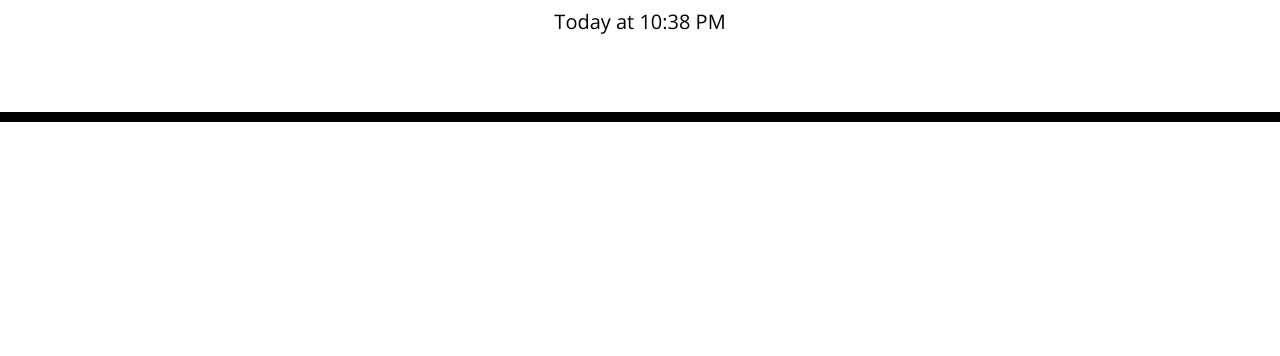
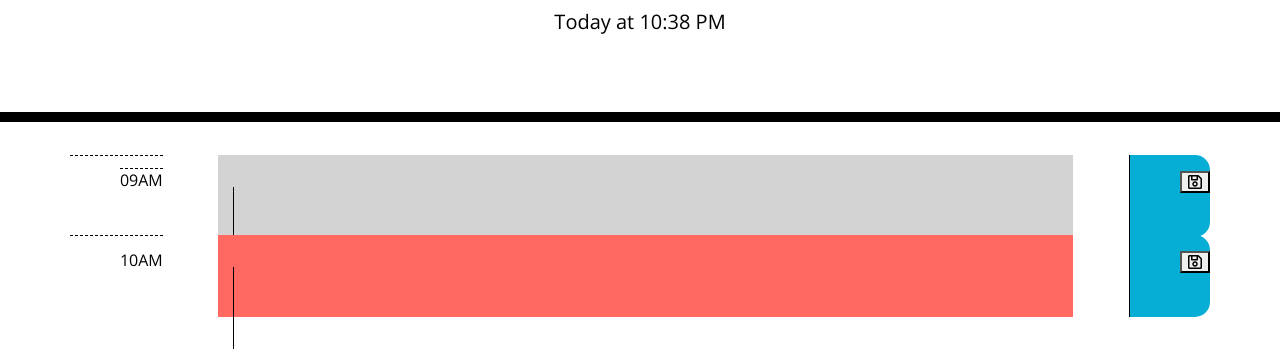
Before and after one commit to Feortegas/whats-up-today, a plain HTML site: page index.html in a window 1280 px wide. Shown: the part 182-538 px from the top of the page. Drawn offline with nearby package versions, Linux system fonts and the light colour scheme.

Commit message:
initial HTML added with 9Am and 10AM timeblocks for .js development

```diff
--- a/assets/css/style.css
+++ b/assets/css/style.css
@@ -10,7 +10,10 @@ textarea{
   resize: none;
   color: #000000;
   border-left: 1px solid black;
-  padding: 10px;
+  padding: 0 10px;
+  width: 100%;
+  height: 100%;
+  box-sizing: border-box;
 }
 
 .jumbotron {
@@ -34,6 +37,7 @@ textarea{
   white-space: pre-wrap;
   height: 80px;
   border-top: 1px solid white;;
+  justify-content: space-between;
 }
 
 .hour {
--- a/assets/js/script.js
+++ b/assets/js/script.js
@@ -11,14 +11,8 @@ var appointment =
     };
 
 
-// on page load - build working hours agenda - 8am-5pm
-var buildAgenda = function() {
-    // loop through the daily working hours
-    for (let i = 0; i < 9; i++) {
+// on page load - load data from local storage
 
-    }
-
-};
 
 
 // after elements are created - style colors if past (gray) /present (red) /future (green)
--- a/index.html
+++ b/index.html
@@ -30,6 +30,36 @@
     </header>
     <div class="container">
       <!-- Timeblocks go here -->
+      <main class="time-block">
+
+        <!-- 9AM timeblock -->
+        <div class="row">
+          <div class="hour">
+            <span class="hour">09AM</span>
+          </div>
+          <div class="col-9 past">
+            <textarea name="" id="appointment" cols="100" rows="2"></textarea>
+          </div>
+          <div class="saveBtn">
+            <button><i class="far fa-save"></i></button>
+          </div>
+        </div>
+
+        <!-- 10AM timeblock -->
+        <div class="row">
+          <div class="hour">
+            <span>10AM</span>
+          </div>
+          <div class="col-9 present">
+            <textarea name="" id="appointment" cols="100" rows="2"></textarea>
+          </div>
+          <div class="saveBtn">
+            <button><i class="far fa-save"></i></button>
+          </div>
+        </div>
+
+
+      </main>
     </div>
 
     <script src="https://code.jquery.com/jquery-3.4.1.min.js"></script>
```
